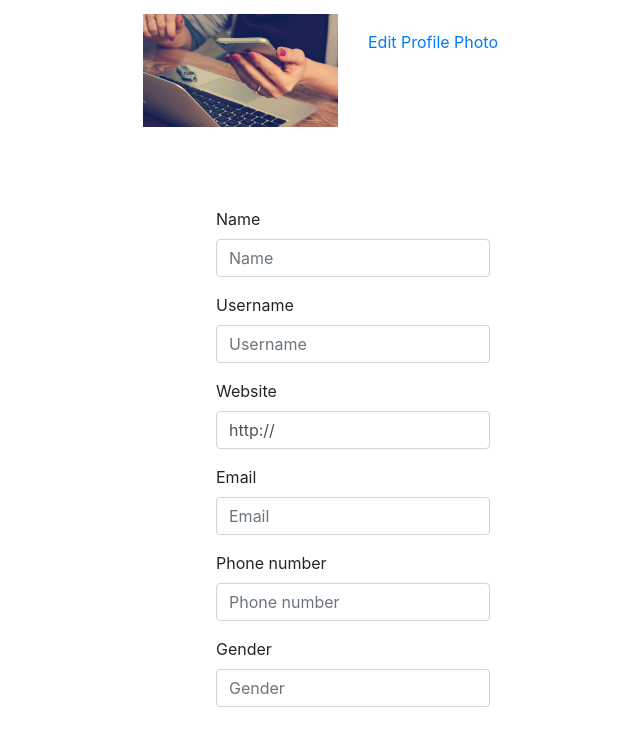
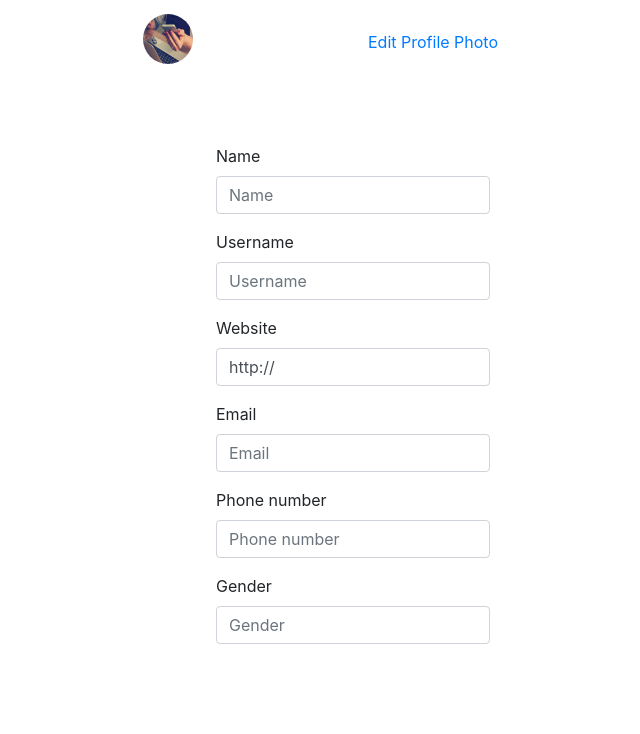
Before and after one commit to muturi254/instagram, a Django app: template insta/templates/edit-profile.html in a window 1280 px wide. Shown: the part 66-800 px from the top of the page, without its empty margins (287-927 px from the left). Run offline with Django 3.2, Linux system fonts and the light colour scheme; the template is opened without the code that fills it: values that come from a table or form of the project are taken from there, others are empty; some libraries are stand-ins or nearby versions.

Commit message:
updated styles

```diff
--- a/insta/static/css/main.css
+++ b/insta/static/css/main.css
@@ -15,3 +15,8 @@
   width: 150px;
   height: 150px;
 }
+.small-profile{
+  border-radius: 50%;
+  height: 50px;
+  width: 50px;
+}
```
